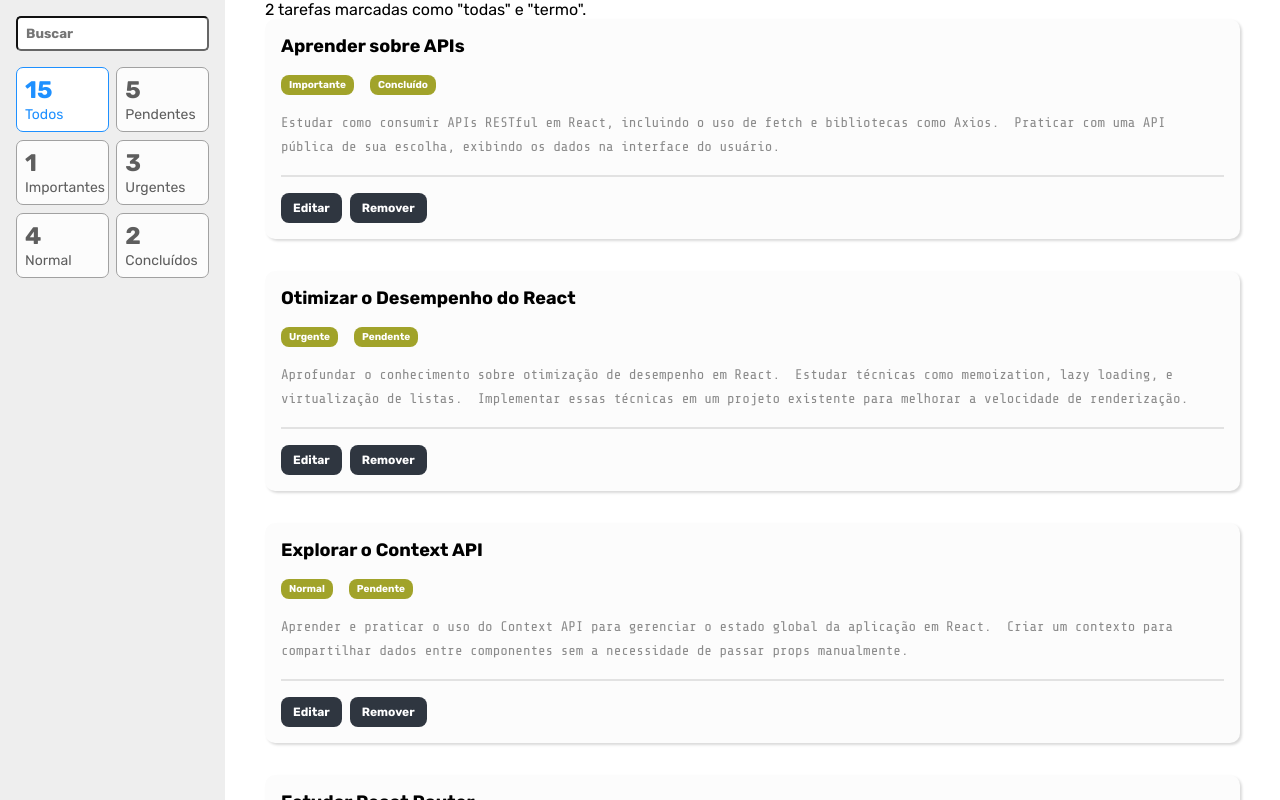
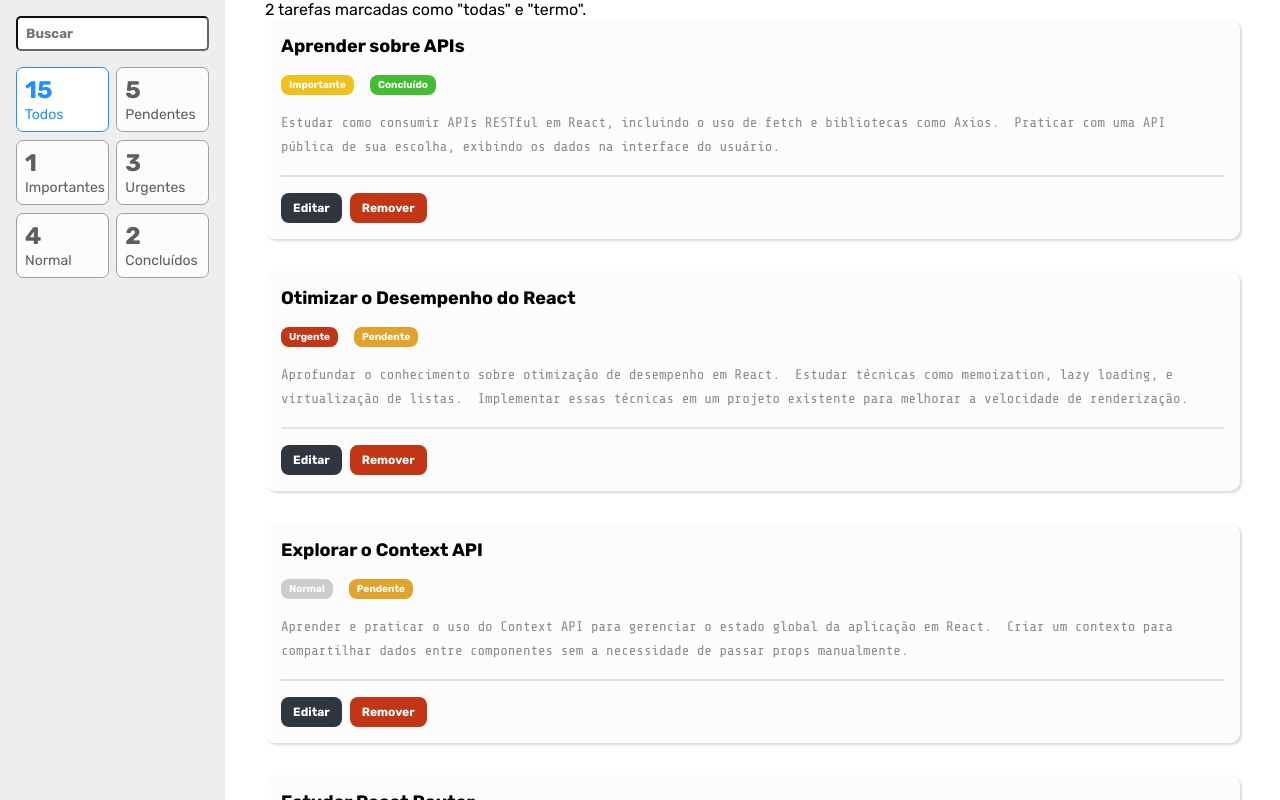
Before and after one commit to guilhermers23/EBAC_M31_TodoList, a React (Vite) app: page / in a window 1280 px wide. Built offline with nearby package versions, Linux system fonts and the light colour scheme.

Commit message:
Aula 07 - Parametrizando os cards de tarefa

```diff
--- a/src/components/Task/index.tsx
+++ b/src/components/Task/index.tsx
@@ -14,23 +14,23 @@ const Task = ({ title, priority, status, description }: PropsTask) => {
     return (
         <S.Card>
             <S.Title>{title}</S.Title>
-            <S.Tag>{priority}</S.Tag>
-            <S.Tag>{status}</S.Tag>
+            <S.Tag priorityColor={priority}>{priority}</S.Tag>
+            <S.Tag statusColor={status}>{status}</S.Tag>
             <S.Description value={description} readOnly={!edit} />
             <S.ActionsBar>
                 {edit ? (
                     <>
-                        <S.Button>Salvar</S.Button>
-                        <S.Button onClick={() => setEdit(false)}>Cancelar</S.Button>
+                        <S.SaveButton>Salvar</S.SaveButton>
+                        <S.RedButton onClick={() => setEdit(false)}>Cancelar</S.RedButton>
                     </>
                 ) : (
                     <>
                         <S.Button onClick={() => setEdit(true)}>Editar</S.Button>
-                        <S.Button>Remover</S.Button>
+                        <S.RedButton>Remover</S.RedButton>
                     </>
                 )}
             </S.ActionsBar>
-        </S.Card>
+        </S.Card >
     )
 };
 
--- a/src/components/Task/styled.ts
+++ b/src/components/Task/styled.ts
@@ -1,4 +1,20 @@
 import styled from "styled-components";
+
+type PropsTagColor = {
+  statusColor?: string;
+  priorityColor?: string;
+};
+
+const checkBackgroundColor = (props: PropsTagColor): string => {
+  if ("statusColor" in props) {
+    if (props.statusColor === "Pendente") return "var(--color-yellow)";
+    if (props.statusColor === "Concluído") return "var(--color-green)";
+  } else if ("priorityColor" in props) {
+    if (props.priorityColor === "Urgente") return "var(--color-red)";
+    if (props.priorityColor === "Importante") return "var(--color-warning)";
+  }
+  return "#CCC";
+};
 
 export const Card = styled.div`
   background-color: #fcfcfc;
@@ -14,12 +30,12 @@ export const Title = styled.h3`
   margin-bottom: 16px;
 `;
 
-export const Tag = styled.span`
+export const Tag = styled.span<PropsTagColor>`
   padding: 4px 8px;
   color: #fff;
   font-weight: bold;
   font-size: 10px;
-  background-color: #a1a32a;
+  background-color: ${(props) => checkBackgroundColor(props)};
   border-radius: 8px;
   margin-right: 16px;
   display: inline-block;
@@ -29,7 +45,7 @@ export const Description = styled.textarea`
   color: #8b8b8b;
   font-size: 14px;
   line-height: 24px;
-  font-family: "Share Tech Mono", monospace;
+  font-family: var(--font-mono);
   display: block;
   width: 100%;
   margin: 16px 0;
@@ -54,3 +70,11 @@ export const Button = styled.button`
   margin-right: 8px;
   cursor: pointer;
 `;
+
+export const SaveButton = styled(Button)`
+  background-color: var(--color-green);
+`;
+
+export const RedButton = styled(Button)`
+  background-color: var(--color-red);
+`;
--- a/src/styles/index.ts
+++ b/src/styles/index.ts
@@ -1,11 +1,21 @@
 import styled, { createGlobalStyle } from "styled-components";
 
 const GlobalStyled = createGlobalStyle`
+:root {
+  --font-rubik: "Rubik", sans-serif;
+  --font-mono: "Share Tech Mono", monospace;
+
+  --color-red: #C23616;
+  --color-green: #44BD32;
+  --color-warning: #F0C11A;
+  --color-yellow: #E1A32A;
+}
+
 *{
     box-sizing: border-box;
     margin: 0;
     padding: 0;
-    font-family: "Rubik", sans-serif;
+    font-family: var(--font-rubik);
     list-style: none;
 }
 `;
```
